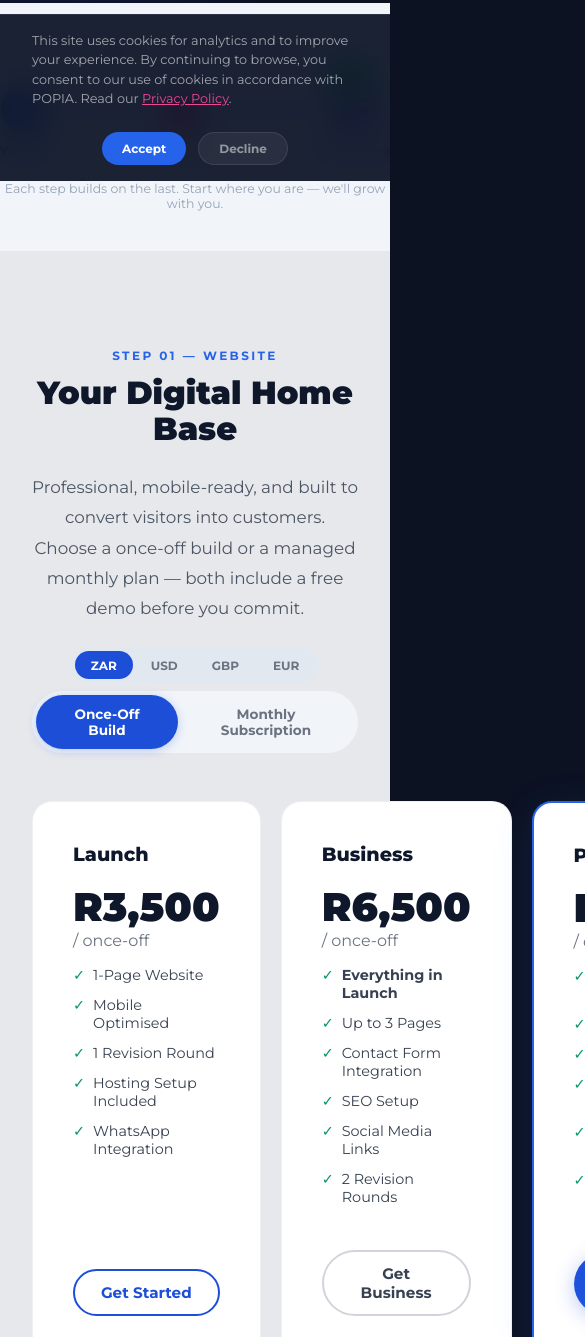
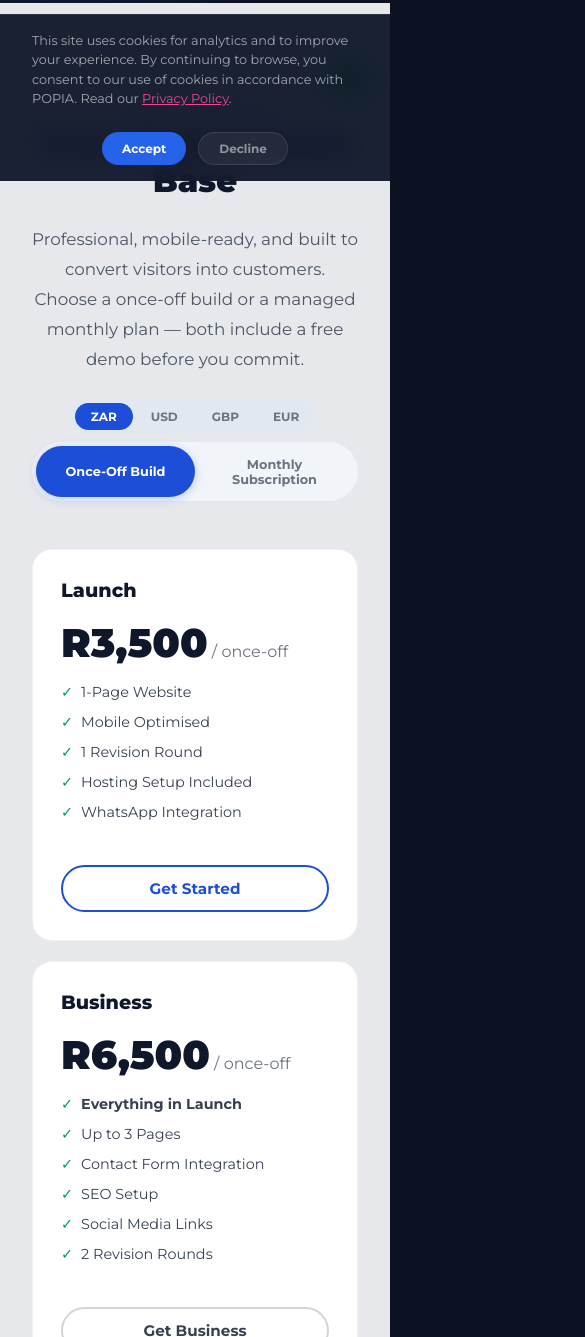
Before and after one commit to yacoobmohammed19/cococorp-website, a plain HTML site: page services.html in a window 390 px wide. Shown: the part 663-2000 px from the top of the page, 585 px wide, since content can reach past the window. Drawn offline with Linux system fonts and the light colour scheme.

Commit message:
fix: make services page mobile-friendly
- Fix 4-column pricing grid overriding mobile media query via inline style — moved to responsive CSS class (.pricing-grid-4) with 2-col at 900px, 1-col at 600px
- Reduce pricing card padding on mobile
- Add responsive pricing toggle — full-width with smaller text on small screens
- Fix social media pricing card sticky position (disabled on mobile)
- Add flex-wrap to platform icon pills
- Use clamp() on "Request a Quote" price text to prevent overflow
- Remove "How it all fits together" journey stepper section

Co-Authored-By: Claude Sonnet 4.6 <noreply@anthropic.com>

```diff
--- a/css/cococorp.css
+++ b/css/cococorp.css
@@ -513,8 +513,22 @@ ul { list-style: none; }
 }
 @media (max-width: 768px) {
     .pricing-grid { grid-template-columns: 1fr; }
+    .pricing-card { padding: 1.75rem; }
     .pricing-card.featured { transform: none; }
     .pricing-card.featured:hover { transform: translateY(-4px); }
+}
+
+/* ── 4-column pricing grid (once-off plans) ── */
+.pricing-grid-4 {
+    grid-template-columns: repeat(4, 1fr);
+    max-width: 1300px;
+    gap: 1.25rem;
+}
+@media (max-width: 900px) {
+    .pricing-grid-4 { grid-template-columns: repeat(2, 1fr); }
+}
+@media (max-width: 600px) {
+    .pricing-grid-4 { grid-template-columns: 1fr; }
 }
 
 /* ── Pricing toggle ── */
@@ -529,6 +543,15 @@ ul { list-style: none; }
     transition: all 0.3s ease; font-family: 'Montserrat', sans-serif;
 }
 .pricing-toggle-btn.active { background: #1D4ED8; color: #fff; box-shadow: 0 2px 10px rgba(29,78,216,0.25); }
+@media (max-width: 600px) {
+    .pricing-toggle { width: 100%; max-width: 340px; }
+    .pricing-toggle-btn { padding: 0.65rem 1rem; font-size: 0.8rem; flex: 1; text-align: center; }
+}
+
+
+/* ── Social media pricing sticky panel ── */
+.social-pricing-sticky { position: sticky; top: 2rem; }
+@media (max-width: 768px) { .social-pricing-sticky { position: static; } }
 
 /* ── Blog cards ── */
 .blog-card {
--- a/services.html
+++ b/services.html
@@ -80,41 +80,6 @@
     </div>
 </section>
 
-<!-- Journey Stepper -->
-<section style="background:#f1f5f9;padding:2.5rem 0;border-bottom:1px solid #e2e8f0;">
-    <div class="section-inner">
-        <p class="text-center reveal" style="font-size:0.72rem;font-weight:700;letter-spacing:0.12em;text-transform:uppercase;color:#94a3b8;margin-bottom:1.75rem;">How it all fits together</p>
-        <div style="display:flex;align-items:center;max-width:680px;margin:0 auto;">
-
-            <div style="display:flex;flex-direction:column;align-items:center;gap:0.6rem;flex-shrink:0;">
-                <div style="width:48px;height:48px;border-radius:50%;background:#2563EB;display:flex;align-items:center;justify-content:center;box-shadow:0 4px 12px rgba(37,99,235,0.3);">
-                    <i class="fas fa-globe" style="color:#fff;font-size:1rem;"></i>
-                </div>
-                <span style="font-size:0.72rem;font-weight:800;color:#2563EB;white-space:nowrap;">Website</span>
-            </div>
-
-            <div style="flex:1;height:2px;background:linear-gradient(90deg,#2563EB,#EC4899);margin-bottom:1.4rem;"></div>
-
-            <div style="display:flex;flex-direction:column;align-items:center;gap:0.6rem;flex-shrink:0;">
-                <div style="width:48px;height:48px;border-radius:50%;background:#EC4899;display:flex;align-items:center;justify-content:center;box-shadow:0 4px 12px rgba(236,72,153,0.3);">
-                    <i class="fab fa-instagram" style="color:#fff;font-size:1rem;"></i>
-                </div>
-                <span style="font-size:0.72rem;font-weight:800;color:#EC4899;white-space:nowrap;">Social Media</span>
-            </div>
-
-            <div style="flex:1;height:2px;background:linear-gradient(90deg,#EC4899,#8b5cf6);margin-bottom:1.4rem;"></div>
-
-            <div style="display:flex;flex-direction:column;align-items:center;gap:0.6rem;flex-shrink:0;">
-                <div style="width:48px;height:48px;border-radius:50%;background:#8b5cf6;display:flex;align-items:center;justify-content:center;box-shadow:0 4px 12px rgba(139,92,246,0.3);">
-                    <i class="fas fa-brain" style="color:#fff;font-size:1rem;"></i>
-                </div>
-                <span style="font-size:0.72rem;font-weight:800;color:#8b5cf6;white-space:nowrap;">AI Coaching</span>
-            </div>
-
-        </div>
-        <p class="text-center" style="font-size:0.78rem;color:#94a3b8;margin-top:1.5rem;">Each step builds on the last. Start where you are — we'll grow with you.</p>
-    </div>
-</section>
 
 <!-- Pricing -->
 <section class="section section-gray" id="pricing">
@@ -144,7 +109,7 @@
         </div>
 
         <!-- Once-Off Plans -->
-        <div id="once-off-plans" class="pricing-grid" style="grid-template-columns:repeat(4,1fr);max-width:1300px;gap:1.25rem;">
+        <div id="once-off-plans" class="pricing-grid pricing-grid-4">
             <div class="pricing-card scroll-para" style="--si:0">
                 <h3 style="font-size:1.2rem;font-weight:800;color:#0f172a;">Launch</h3>
                 <div style="margin:1rem 0;"><span style="font-size:2.5rem;font-weight:900;color:#0f172a;" data-price-zar="3500">R3,500</span><span style="color:#6b7280;"> / once-off</span></div>
@@ -186,7 +151,7 @@
             </div>
             <div class="pricing-card scroll-para" style="--si:3">
                 <h3 style="font-size:1.2rem;font-weight:800;color:#0f172a;">Custom / E-Com</h3>
-                <div style="margin:1rem 0;"><span style="font-size:2.5rem;font-weight:900;color:#0f172a;">Request a Quote</span></div>
+                <div style="margin:1rem 0;"><span style="font-size:clamp(1.4rem,4vw,2.5rem);font-weight:900;color:#0f172a;">Request a Quote</span></div>
                 <ul style="flex:1;margin-bottom:2rem;">
                     <li style="display:flex;gap:0.5rem;margin-bottom:0.75rem;font-size:0.9rem;color:#374151;"><span style="color:#059669;">✓</span> Multi-Page Structure</li>
                     <li style="display:flex;gap:0.5rem;margin-bottom:0.75rem;font-size:0.9rem;color:#374151;"><span style="color:#059669;">✓</span> E-Commerce Functionality</li>
@@ -385,12 +350,12 @@
             </div>
 
             <!-- Pricing card -->
-            <div class="scroll-para" style="position:sticky;top:2rem;">
+            <div class="scroll-para social-pricing-sticky">
                 <div style="background:#f8f9fc;border-radius:24px;padding:2.5rem;border-top:4px solid #EC4899;">
                     <div class="eyebrow eyebrow-pink" style="margin-bottom:0.75rem;">Social Media Package</div>
 
                     <!-- Platform icons -->
-                    <div style="display:flex;gap:0.6rem;margin-bottom:1.25rem;">
+                    <div style="display:flex;flex-wrap:wrap;gap:0.6rem;margin-bottom:1.25rem;">
                         <div style="display:flex;align-items:center;gap:0.4rem;background:#fdf2f8;border-radius:100px;padding:0.3rem 0.75rem;">
                             <i class="fab fa-instagram" style="color:#EC4899;font-size:0.85rem;"></i>
                             <span style="font-size:0.72rem;font-weight:700;color:#EC4899;">Instagram</span>
```
